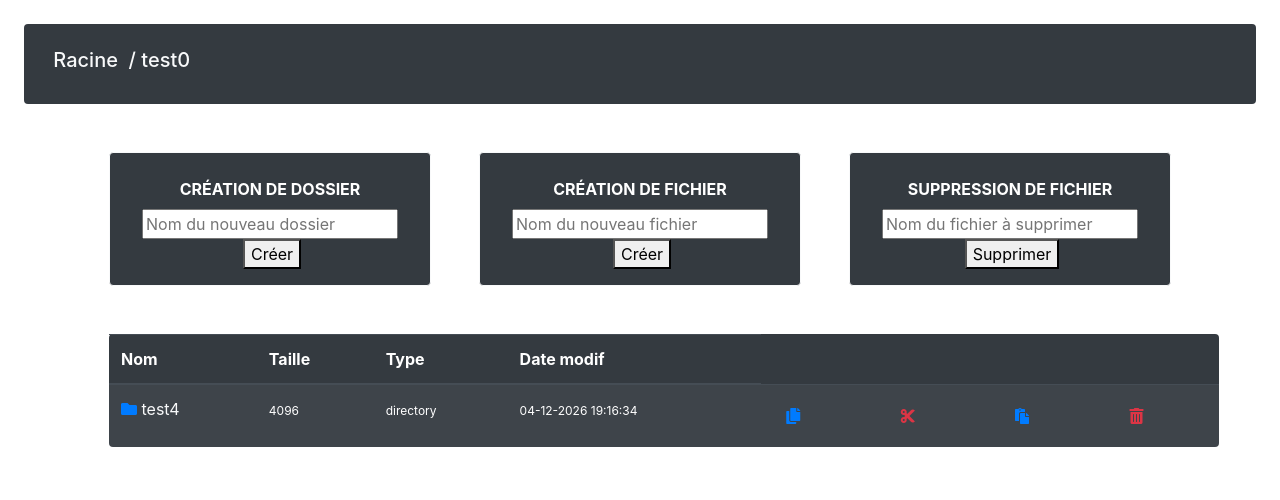
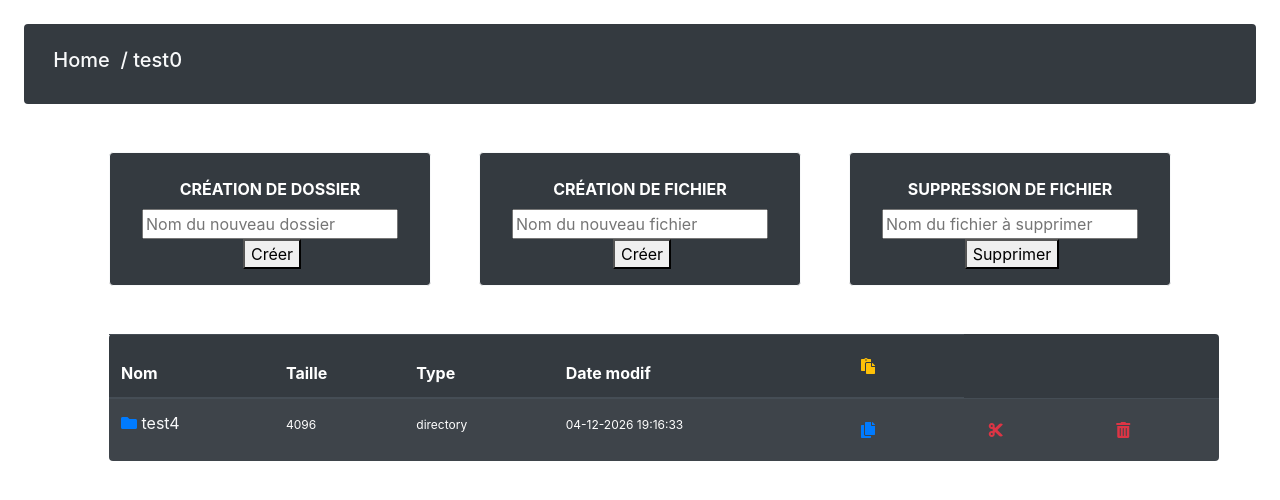
Before and after one commit to YoannAbran/test-files-explorer, a PHP site: page /index2.php?dir=test0 in a window 1280 px wide. Shown: the top 500 px of the page. Run offline with PHP 8.4, Linux system fonts and the light colour scheme; some libraries are stand-ins or nearby versions.

Commit message:
correct path with home + modal delete

```diff
--- a/index2.php
+++ b/index2.php
@@ -15,7 +15,7 @@
 
 <nav aria-label='breadcrumb' class=''>
   <ol class='breadcrumb bg-dark  m-4 p-4'>
-    <li class='breadcrumb-item active ' ><a class='text-light h5'href='index2.php'>&nbspRacine&nbsp</a></li>
+    <li class='breadcrumb-item active ' ><a class='text-light h5'href='index2.php'>&nbspHome&nbsp</a></li>
 <?php
 // script pour démarré dans un sous-dossier au script
 $home ="home";
@@ -31,7 +31,7 @@ include "gestionfichier.php";
 // vérifie que la variable n'est pas vide
 if (!empty($_GET['dir'])){
 // transforme l'url en tableau en prenant le / comme élément qui sépare les élément
-  $crumbs=explode(DIRECTORY_SEPARATOR,$_GET['dir']);
+$crumbs=explode(DIRECTORY_SEPARATOR,$_GET['dir']);
 }
 
 // pour garder la trce de l'endroit ou l'on est dans le fil d'arianne
@@ -60,6 +60,7 @@ echo"<div class='container'>
       <th scope=\"col\">Taille</th>
       <th scope=\"col\">Type</th>
       <th scope=\"col\">Date modif</th>
+      <th ><button form='filemanag'  name='paste' class='btn text-warning ' type='button' ><input type='hidden' name='paste' value='$item'><i class='fas fa-paste'></i></button></th>
     </tr>
   </thead>
   <tbody class=''>";
@@ -68,7 +69,6 @@ echo"<div class='container'>
 
 //récupère les éléments du tableau $list qui utilise la fonction ScanDirectory
   foreach ($list as $item) {
-    global $item;
     if (file_exists($item)) {
 
 //récupère la taille, le type,la date et le nom des éléments
@@ -92,36 +92,33 @@ echo"<div class='container'>
         <td>$type</td>
         <td>$date</td>
 
-<form action='suppr.php' method='post'>
-        <td><button  name='copy' class='btn text-primary' type='button' data-toggle='modal' data-target='#copymodal'><input type='hidden' name='copy' value='$item'><i class='fas fa-copy'></i></button></td>
+<form id='filemanag' method='post' onsubmit='return submitResult();'>
 
-        <td><button  name='cut' class='btn text-danger' type='button' data-toggle='modal' data-target='#cutmodal'><input type='hidden' name='cut' value='$item'><i class='fas fa-cut'></i></button></td>
+        <td><button  name='copy' class='btn text-primary' type='button' ><input type='hidden' name='copy' value='$item'><i class='fas fa-copy'></i></button></td>
 
-        <td><button  name='paste' class='btn text-primary' type='button' data-toggle='modal' data-target='#pastemodal'><input type='hidden' name='paste' value='$item'><i class='fas fa-paste'></i></button></td>
+        <td><button  name='cut' class='btn text-danger' type='button' ><input type='hidden' name='cut' value='$item'><i class='fas fa-cut'></i></button></td>
 
-
-        <td><button  name='delete' class='btn text-danger' onclick='confirm()' type='submit'  ><input type='hidden' name='delete' value='$item'><i class='fas fa-trash-alt'></i></button></td>
+        <td><button  name='delete' class='btn text-danger' type='submit'  ><input type='hidden' name='delete' value='$item'><i class='fas fa-trash-alt'></i></button></td>
         </tr></form>
         ";
      }
 
 // sinon c'est un fichier on les affiches avec un lien pour afficher leur contenu si le type le permet
      else {
+       $cwd="home".DIRECTORY_SEPARATOR;
         echo "
-        <tr><td><i class='fas fa-file text-danger'></i> <a class='text-white ' href='".$item."'>$baseitem</a></td>
+        <tr><td><i class='fas fa-file text-danger'></i> <a class='text-white ' href='".$cwd.$item."'>$baseitem</a></td>
         <td>$size</td>
         <td>$type</td>
         <td>$date</td>
 
-<form method='post'>
-        <td><button  name='copy' class='btn text-primary' type='button' data-toggle='modal' data-target='#copymodal'><input type='hidden' name='copy' value='$item'><i class='fas fa-copy'></i></button></td>
+<form id='filemanag' method='post' onsubmit='return submitResult();'>
 
-        <td><button  name='cut' class='btn text-danger' type='button' data-toggle='modal' data-target='#cutmodal'><input type='hidden' name='cut' value='$item'><i class='fas fa-cut'></i></button></td>
+        <td><button  name='copy' class='btn text-primary' type='button' ><input type='hidden' name='copy' value='$item'><i class='fas fa-copy'></i></button></td>
 
-        <td><button  name='paste' class='btn text-primary' type='button' data-toggle='modal' data-target='#pastemodal'><input type='hidden' name='paste' value='$item'><i class='fas fa-paste'></i></button></td>
+        <td><button  name='cut' class='btn text-danger' type='button' ><input type='hidden' name='cut' value='$item'><i class='fas fa-cut'></i></button></td>
 
-
-        <td><button  name='delete' class='btn text-danger' onclick='confirm()' type='submit'  ><input type='hidden' name='delete' value='$item'><i class='fas fa-trash-alt'></i></button></td>
+        <td><button  name='delete' class='btn text-danger' type='submit'  ><input type='hidden' name='delete' value='$item'><i class='fas fa-trash-alt'></i></button></td>
         </tr></form>
         ";
      }
@@ -161,7 +158,7 @@ echo "  <div class='col-sm p-3 m-4 bg-dark text-white text-center rounded border
           <form class='mb-2' action='' method='post'>
             <label for='suppr_fichier' class='text-uppercase font-weight-bold'>suppression de fichier</label><br>
             <input type='text' placeholder='Nom du fichier à supprimer' name='suppr_fichier'>
-            <button type='submit' onclick='myFunction()' class='ml-1' >Supprimer</button>
+            <button type='submit'  class='ml-1' >Supprimer</button>
           </form><br>";
 
       // echo $text_suppr;
@@ -173,8 +170,14 @@ echo  "</div>
 
 ?>
 
-<script type=\"text/javascript\"> confirm('do you really, really want to delete this file?'); </script>
-
+<script>function submitResult() {
+   if ( confirm("Etes vous sur de vouloir effacer ce fichier?") == false ) {
+      return false ;
+   } else {
+      return true ;
+   }
+}
+</script>
 
 <script src="https://code.jquery.com/jquery-3.5.1.slim.min.js" integrity="sha384-DfXdz2htPH0lsSSs5nCTpuj/zy4C+OGpamoFVy38MVBnE+IbbVYUew+OrCXaRkfj" crossorigin="anonymous"></script>
 <script src="https://cdn.jsdelivr.net/npm/popper.js@1.16.0/dist/umd/popper.min.js" integrity="sha384-Q6E9RHvbIyZFJoft+2mJbHaEWldlvI9IOYy5n3zV9zzTtmI3UksdQRVvoxMfooAo" crossorigin="anonymous"></script>
--- a/suppr.php
+++ b/suppr.php
@@ -10,13 +10,13 @@ else {
 if(isset($_POST['delete'])){
 
 $del_name = $_POST['delete'];
-$del_road = $dirroad . DIRECTORY_SEPARATOR . $del_name;
+$del_road =  $del_name;
 
 if (is_dir($del_road)){
-
   rmdir($del_road);
 }
 else {
     unlink($del_road);
   }
 }
+//copy
```
Also changed, not shown: dir_variable.php (added, +10 -0 lines), funct_test_correction.txt (+25 -0 lines), init.php (added, +12 -0 lines), home/bob.txt (added), home/rer/bob.html (added), home/rer/bob.txt (added), home/test/rer/bob.txt (added), home/test08/bob.txt (added).
